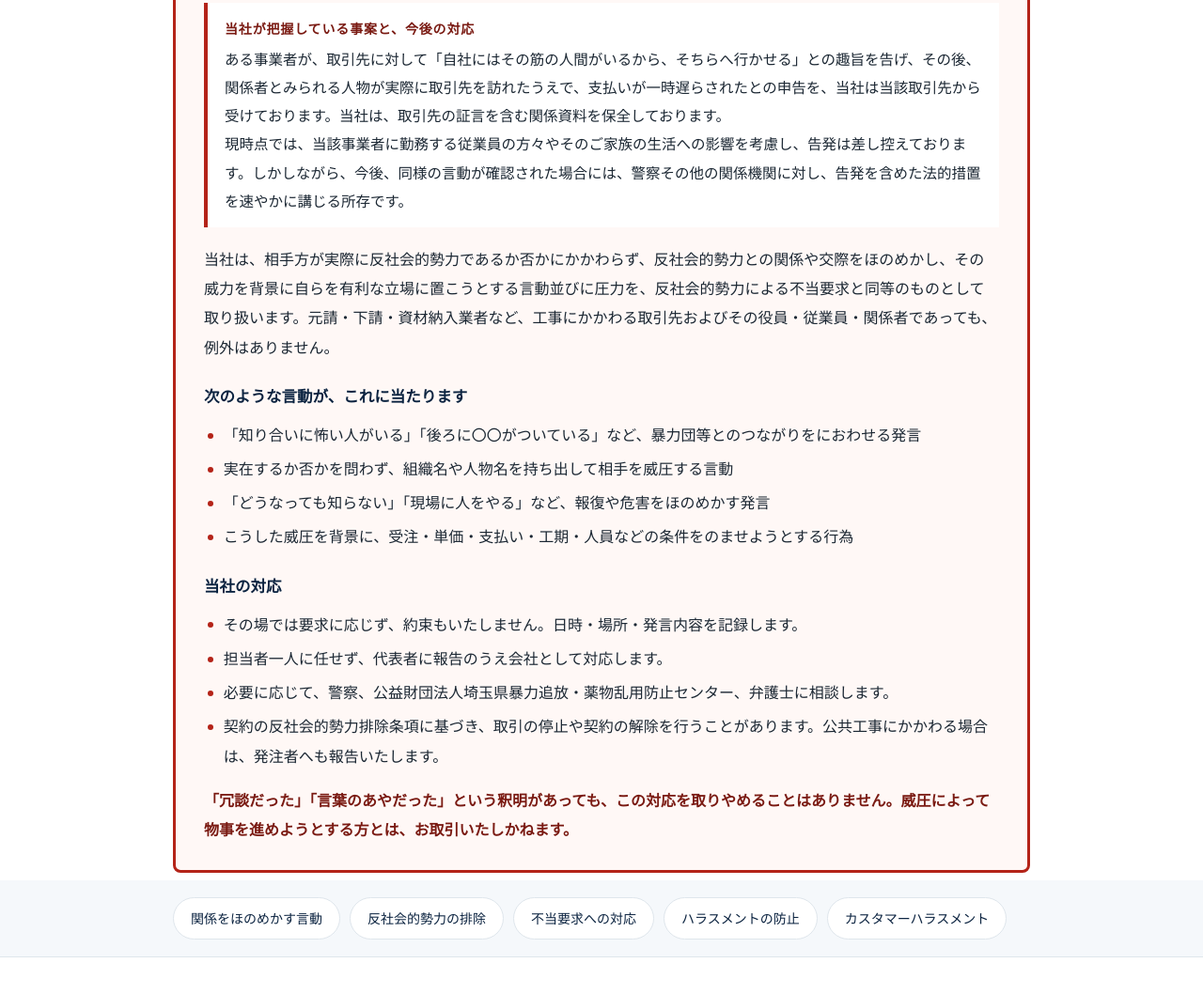
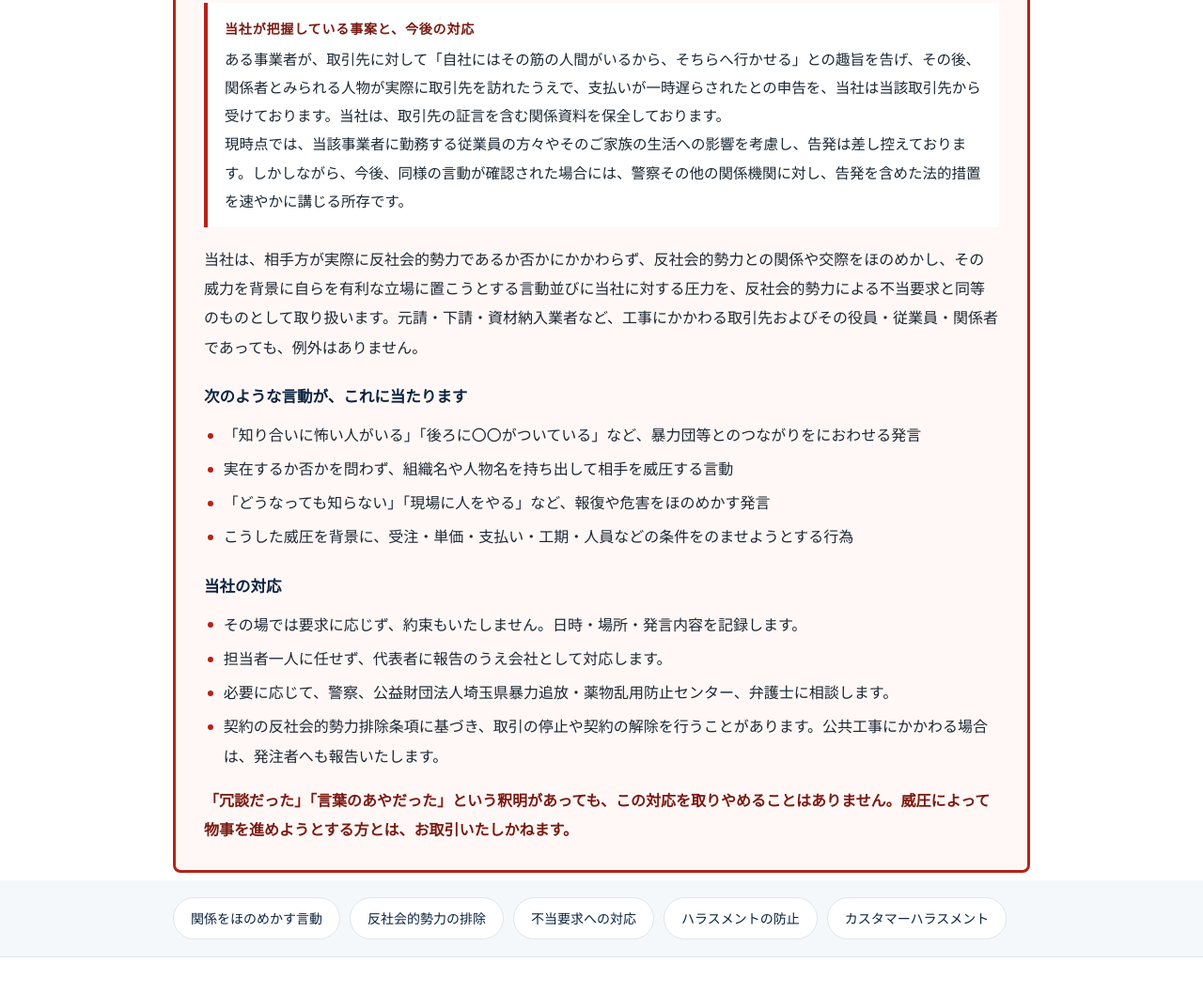
Before and after one commit to akira5065/akira5065.github.io, a plain HTML site: page policy.html in a window 1280 px wide. Shown: the part 819-1877 px from the top of the page at 94% size. Drawn offline with Linux system fonts and the light colour scheme.

Commit message:
基本方針の文を「言動並びに当社に対する圧力」に訂正
Co-Authored-By: Claude Opus 5.5 <noreply@anthropic.com>
Claude-Session: https://claude.ai/code/session_01TgQiMJ3UG5jS4gbcpAKsct

```diff
--- a/policy.html
+++ b/policy.html
@@ -142,7 +142,7 @@ dl.kind dt{font-weight:700;color:var(--navy)}
     <h2>反社会的勢力との関係を「ほのめかす」言動も、<br>当社は一切認めません</h2>
     <div class="bg"><b>本方針を定めた背景</b>当社はこれまで小川町公共工事の入札に参加するなかで、工事にかかわる一部の関係者から、反社会的勢力とのつながりをほのめかし、自らの立場を誇示するかのような言動に接したことがございます。当社はそうした言動に屈することなく、毅然と対応してまいりました。しかし同時に、このような威圧によって、取引の対等性や入札の公正さが損なわれることがあってはならないとの思いを強くいたしました。そこで、当社の姿勢を広く明らかにし、すべての取引先の皆様と公正で健全な関係を築くため、ここに明記するものです。</div>
     <div class="bg"><b>当社が把握している事案と、今後の対応</b>ある事業者が、取引先に対して「自社にはその筋の人間がいるから、そちらへ行かせる」との趣旨を告げ、その後、関係者とみられる人物が実際に取引先を訪れたうえで、支払いが一時遅らされたとの申告を、当社は当該取引先から受けております。当社は、取引先の証言を含む関係資料を保全しております。<br>現時点では、当該事業者に勤務する従業員の方々やそのご家族の生活への影響を考慮し、告発は差し控えております。しかしながら、今後、同様の言動が確認された場合には、警察その他の関係機関に対し、告発を含めた法的措置を速やかに講じる所存です。</div>
-    <p>当社は、相手方が実際に反社会的勢力であるか否かにかかわらず、反社会的勢力との関係や交際をほのめかし、その威力を背景に自らを有利な立場に置こうとする言動並びに圧力を、反社会的勢力による不当要求と同等のものとして取り扱います。元請・下請・資材納入業者など、工事にかかわる取引先およびその役員・従業員・関係者であっても、例外はありません。</p>
+    <p>当社は、相手方が実際に反社会的勢力であるか否かにかかわらず、反社会的勢力との関係や交際をほのめかし、その威力を背景に自らを有利な立場に置こうとする言動並びに当社に対する圧力を、反社会的勢力による不当要求と同等のものとして取り扱います。元請・下請・資材納入業者など、工事にかかわる取引先およびその役員・従業員・関係者であっても、例外はありません。</p>
     <h3>次のような言動が、これに当たります</h3>
     <ul class="dot">
       <li>「知り合いに怖い人がいる」「後ろに〇〇がついている」など、暴力団等とのつながりをにおわせる発言</li>
```
